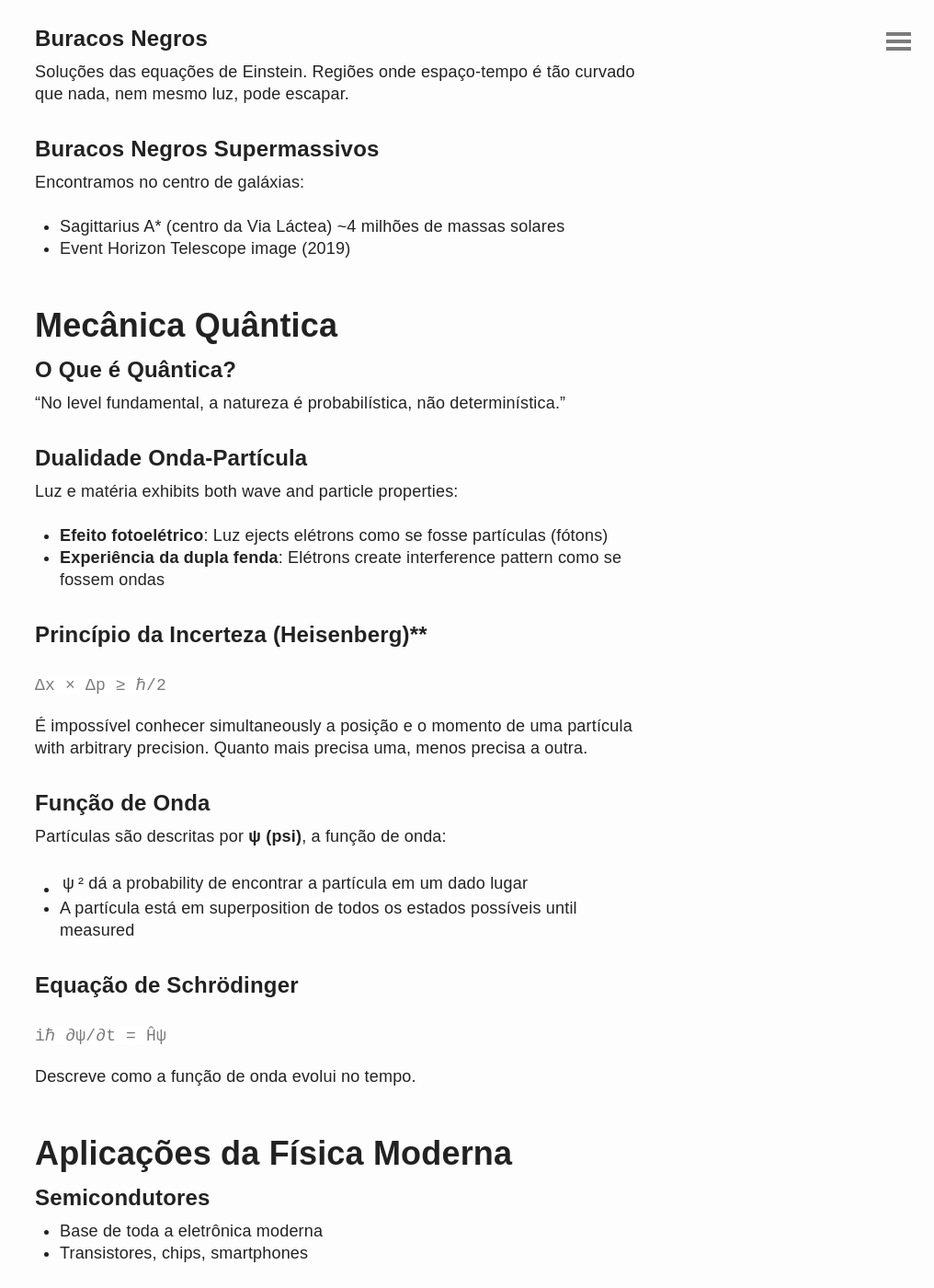
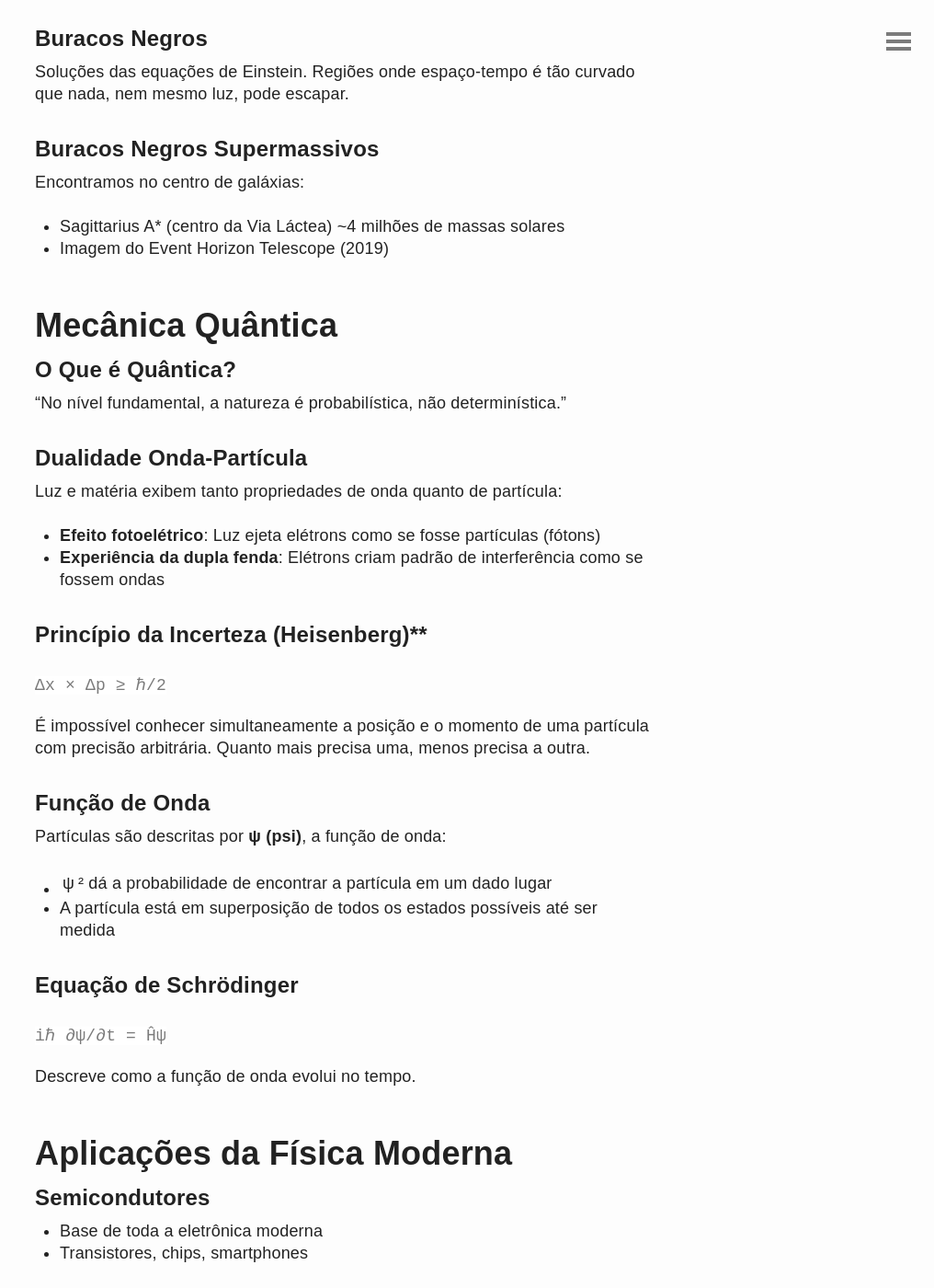
Before and after one commit to albertguedes/albertguedes.github.io, a Jekyll site: the page built from _posts/2023-04-18-fisica-moderna-relatividade-e-quantica.md, in a window 1280 px wide and 1400 px high, scrolled down 2649 px. Shown: the whole window at 92% size, without its empty margins (264-1280 px from the left). Built offline with Jekyll 4.4.1, drawn with Linux system fonts in a browser that asks for light colours; some of the changed text lies outside the part shown.

Commit message:
Fix orthography in fisica-moderna-relatividade-e-quantica.md: rewrite to proper Portuguese

````diff
--- a/_posts/2023-04-18-fisica-moderna-relatividade-e-quantica.md
+++ b/_posts/2023-04-18-fisica-moderna-relatividade-e-quantica.md
@@ -28,7 +28,7 @@ Cientistas acreditavam que a luz precisava de um medium (éter) para se propagar
 Einstein propôs dois postulados:
 
 1. **Princípio da relatividade**: As leis da física são as mesmas em todos os referenciais inerciais
-2. **Invariância da velocidade da luz**: A velocidade da luz no vácuo (c) é constante para todos os observadores, independent of their motion
+2. **Invariância da velocidade da luz**: A velocidade da luz no vácuo (c) é constante para todos os observadores, independentemente de seu movimento
 
 ### Consequências
 
@@ -37,7 +37,7 @@ Einstein propôs dois postulados:
 Δt' = Δt / √(1 - v²/c²)
 ```
 
-Tempo passa mais devagar para objetos em movimento! GPS satellites need correção relativística.
+Tempo passa mais devagar para objetos em movimento! Satélites GPS precisam de correção relativística.
 
 **Contração do Comprimento:**
 ```
@@ -91,20 +91,20 @@ Soluções das equações de Einstein. Regiões onde espaço-tempo é tão curva
 
 Encontramos no centro de galáxias:
 - Sagittarius A* (centro da Via Láctea) ~4 milhões de massas solares
-- Event Horizon Telescope image (2019)
+- Imagem do Event Horizon Telescope (2019)
 
 ## Mecânica Quântica
 
 ### O Que é Quântica?
 
-"No level fundamental, a natureza é probabilística, não determinística."
+"No nível fundamental, a natureza é probabilística, não determinística."
 
 ### Dualidade Onda-Partícula
 
-Luz e matéria exhibits both wave and particle properties:
+Luz e matéria exibem tanto propriedades de onda quanto de partícula:
 
-- **Efeito fotoelétrico**: Luz ejects elétrons como se fosse partículas (fótons)
-- **Experiência da dupla fenda**: Elétrons create interference pattern como se fossem ondas
+- **Efeito fotoelétrico**: Luz ejeta elétrons como se fosse partículas (fótons)
+- **Experiência da dupla fenda**: Elétrons criam padrão de interferência como se fossem ondas
 
 ### Princípio da Incerteza (Heisenberg)**
 
@@ -112,14 +112,14 @@ Luz e matéria exhibits both wave and particle properties:
 Δx × Δp ≥ ℏ/2
 ```
 
-É impossível conhecer simultaneously a posição e o momento de uma partícula with arbitrary precision. Quanto mais precisa uma, menos precisa a outra.
+É impossível conhecer simultaneamente a posição e o momento de uma partícula com precisão arbitrária. Quanto mais precisa uma, menos precisa a outra.
 
 ### Função de Onda
 
 Partículas são descritas por **ψ (psi)**, a função de onda:
 
-- |ψ|² dá a probability de encontrar a partícula em um dado lugar
-- A partícula está em superposition de todos os estados possíveis until measured
+- |ψ|² dá a probabilidade de encontrar a partícula em um dado lugar
+- A partícula está em superposição de todos os estados possíveis até ser medida
 
 ### Equação de Schrödinger
 
@@ -138,56 +138,56 @@ Descreve como a função de onda evolui no tempo.
 
 ### LASER
 
-Light Amplification by Stimulated Emission of Radiation
+Amplificação de Luz por Emissão Estimulada de Radiação
 - Leitura de CDs/DVDs
 - Cirurgia ocular
 - Comunicações por fibra óptica
 
 ### MRI (Ressonância Magnética)
 
-Baseado em spins nucleares e quantum mechanics.
+Baseado em spins nucleares e mecânica quântica.
 
 ### GPS
 
-Relativistic corrections são essenciais para accuracy.
+Correções relativísticas são essenciais para precisão.
 
 ### Computação Quântica
 
-Usa superposition e entrelaçamento para computação:
+Usa superposição e entrelaçamento para computação:
 
 - Qubits (vs bits clássicos)
 - Podem resolver certos problemas exponencialmente mais rápido
-- Still in early stages
+- Ainda em estágios iniciais
 
 ## Interpretações
 
 ### Copenhagen (Bohr, Heisenberg)
 
-- Sistema quântico está em superposition until measured
+- Sistema quântico está em superposição até ser medido
 - A medição "colapsa" para um dos estados
-- Não faz sentido perguntar sobre propriedades before measurement
+- Não faz sentido perguntar sobre propriedades antes da medição
 
-### Many Worlds (Everett)
+### Muitos Mundos (Everett)
 
-- Cada medição creates branching universes
-- Todos os resultados ocorrem, em universes parallelas
+- Cada medição cria universos ramificados
+- Todos os resultados ocorrem, em universos paralelos
 
 ### Variáveis Ocultas (Bohm)
 
-- Variables hidden determinam resultados
-- "Pilot wave" guide particles
-- Teoria determinística mas nonlocal
+- Variáveis ocultas determinam resultados
+- "Onda piloto" guia partículas
+- Teoria determinística mas não-local
 
 ## Física Moderna e Filosofia
 
 ### Realismo vs Idealismo
 
 - A "realidade" quântica é fundamentalmente diferente da experiência clássica
-- Depende do observador de ways that challenge intuição
+- Depende do observador de maneiras que desafiam a intuição
 
 ### Determinismo
 
-Newtonian determinism é destronado:
+O determinismo newtoniano é destronado:
 
 > "Deus não joga dados" — Einstein
 > "O universo não só é mais estranho do que pensamos, é mais estranho do que podemos pensar" — Heisenberg
@@ -201,9 +201,9 @@ Física busca unificar:
 - Mecânica quântica (pequena escala)
 
 **Candidatas:**
-- String Theory
-- Loop Quantum Gravity
-- M-Theory
+- Teoria de Cordas
+- Gravidade Quântica em Loop
+- M-Teoria
 
 Nenhuma foi comprovada experimentalmente.
 
````
Also changed, not shown: other parts of _posts/2023-04-18-fisica-moderna-relatividade-e-quantica.md (+4 -4 lines).
